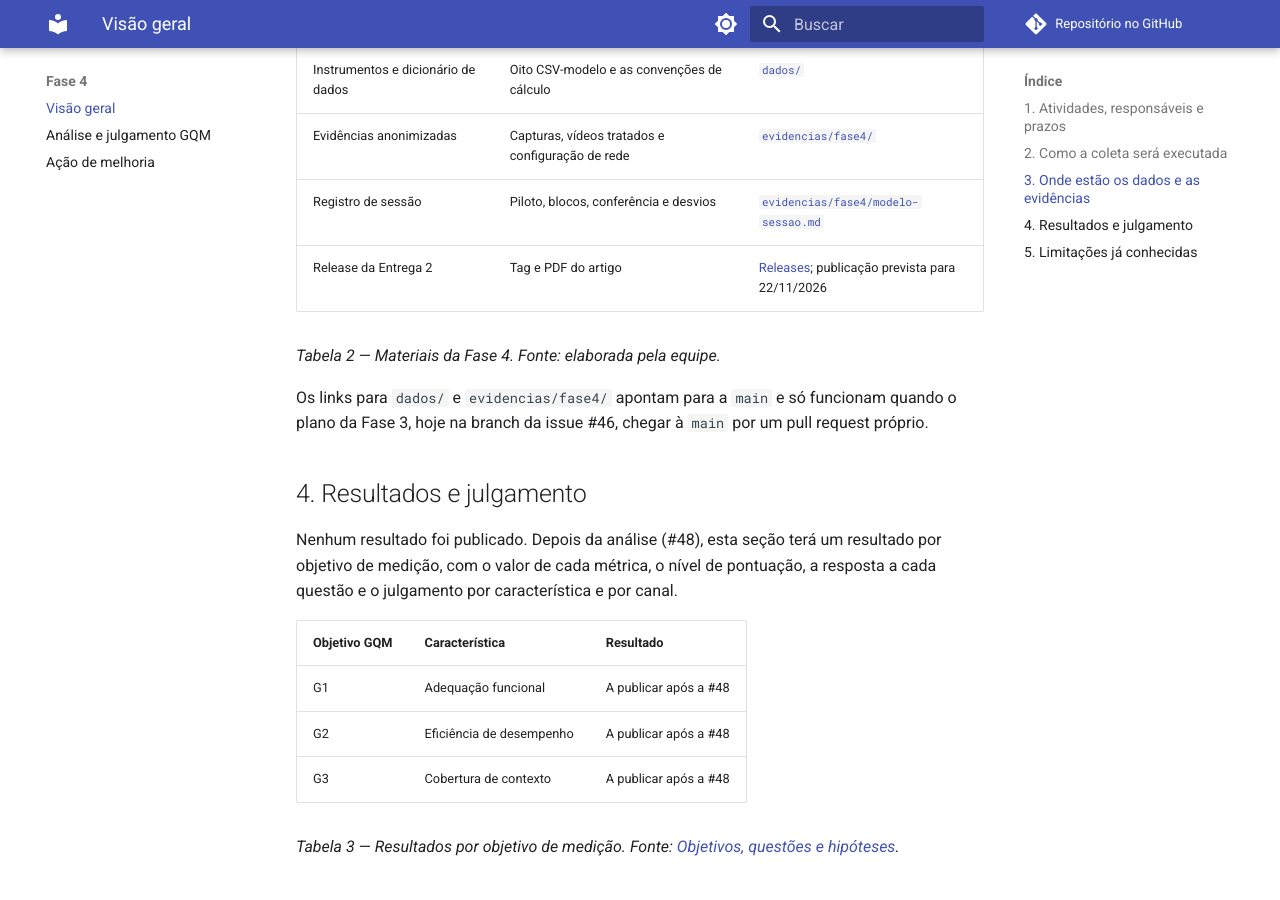
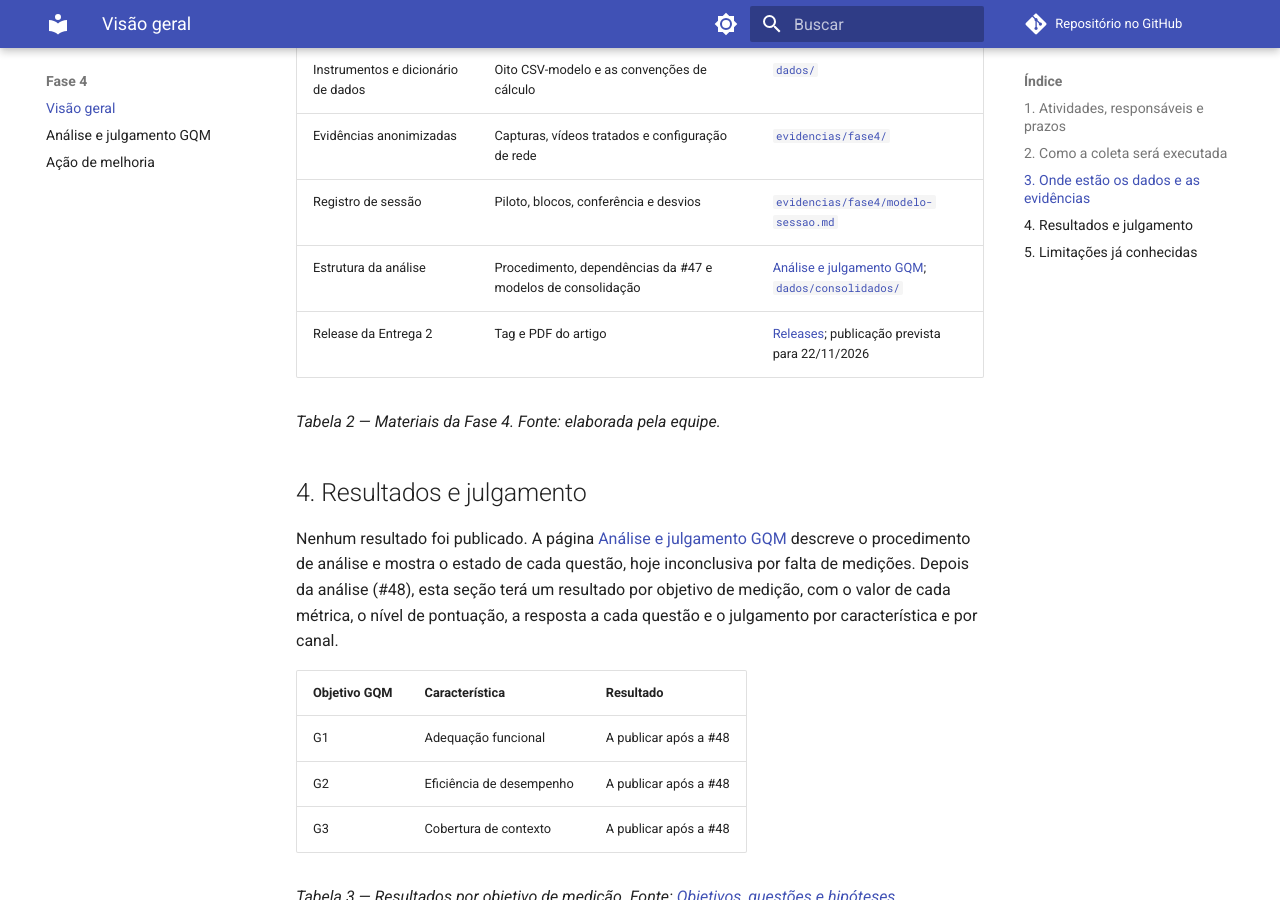
Before and after one commit to FCTE-Qualidade-de-Software-1/2026-2_T02_KATHERINE_JOHNSON, an MkDocs documentation site: the page built from docs/fase4.md, in a window 1280 px wide and 900 px high, scrolled down 1731 px. Built offline with MkDocs 1.6.1 and Material for MkDocs 9.7.7, drawn with Linux system fonts in a browser that asks for light colours; comment, search, counter and statistics services are not loaded; some of the changed text lies outside the part shown.

Commit message:
docs(gitpage): liga a página de análise da Fase 4 e remove aviso desatualizado
- fase4.md aponta para fase4-analise.md (#62) e para dados/consolidados/
- remove a frase sobre links que só funcionariam depois da Fase 3 chegar à main,
  o que já aconteceu

```diff
--- a/docs/fase4.md
+++ b/docs/fase4.md
@@ -16,7 +16,7 @@ pelas evidências coletadas.
 | Atividade | Issue | Responsáveis | Prazo | Situação em 16/11 | Onde ficará o resultado |
 |---|---|---|---|---|---|
 | Coleta das medições e dados brutos (sessões S02 a S05) | [#47](https://github.com/FCTE-Qualidade-de-Software-1/2026-2_T02_KATHERINE_JOHNSON/issues/47) | Hugo, Pedro Druck, Philipe | 18/11/2026 | Sem execução registrada; depende do piloto (S01) da Fase 3 | `dados/brutos/` e `evidencias/fase4/` |
-| Análise, respostas às questões GQM e julgamento | [#48](https://github.com/FCTE-Qualidade-de-Software-1/2026-2_T02_KATHERINE_JOHNSON/issues/48) | Pedro Henrique, Philipe; revisão de Heitor | 20/11/2026 | Aguarda os dados conferidos da #47 | Seção 4 desta página e artigo |
+| Análise, respostas às questões GQM e julgamento | [#48](https://github.com/FCTE-Qualidade-de-Software-1/2026-2_T02_KATHERINE_JOHNSON/issues/48) | Pedro Henrique, Philipe; revisão de Heitor | 20/11/2026 | Aguarda os dados conferidos da #47 | [Análise e julgamento GQM](fase4-analise.md) e artigo |
 | Ação de melhoria obrigatória | [#36](https://github.com/FCTE-Qualidade-de-Software-1/2026-2_T02_KATHERINE_JOHNSON/issues/36) | Pedro Druck | 21/11/2026 | Ação ainda não escolhida | [Ação de melhoria](fase4-melhoria.md) |
 
 *Tabela 1 — Atividades da Fase 4. Fonte: issues #36, #47 e #48 e coleta intermediária PSM/CID de 10/11/2026.*
@@ -52,16 +52,16 @@ Regras de integridade que valem para toda a fase:
 | Instrumentos e dicionário de dados | Oito CSV-modelo e as convenções de cálculo | [`dados/`](https://github.com/FCTE-Qualidade-de-Software-1/2026-2_T02_KATHERINE_JOHNSON/tree/main/dados) |
 | Evidências anonimizadas | Capturas, vídeos tratados e configuração de rede | [`evidencias/fase4/`](https://github.com/FCTE-Qualidade-de-Software-1/2026-2_T02_KATHERINE_JOHNSON/tree/main/evidencias/fase4) |
 | Registro de sessão | Piloto, blocos, conferência e desvios | [`evidencias/fase4/modelo-sessao.md`](https://github.com/FCTE-Qualidade-de-Software-1/2026-2_T02_KATHERINE_JOHNSON/blob/main/evidencias/fase4/modelo-sessao.md) |
+| Estrutura da análise | Procedimento, dependências da #47 e modelos de consolidação | [Análise e julgamento GQM](fase4-analise.md); [`dados/consolidados/`](https://github.com/FCTE-Qualidade-de-Software-1/2026-2_T02_KATHERINE_JOHNSON/tree/main/dados/consolidados) |
 | Release da Entrega 2 | Tag e PDF do artigo | [Releases](https://github.com/FCTE-Qualidade-de-Software-1/2026-2_T02_KATHERINE_JOHNSON/releases); publicação prevista para 22/11/2026 |
 
 *Tabela 2 — Materiais da Fase 4. Fonte: elaborada pela equipe.*
 
-Os links para `dados/` e `evidencias/fase4/` apontam para a `main` e só funcionam quando o plano
-da Fase 3, hoje na branch da issue #46, chegar à `main` por um pull request próprio.
-
 ## 4. Resultados e julgamento
 
-Nenhum resultado foi publicado. Depois da análise (#48), esta seção terá um resultado por
+Nenhum resultado foi publicado. A página [Análise e julgamento GQM](fase4-analise.md) descreve o
+procedimento de análise e mostra o estado de cada questão, hoje inconclusiva por falta de
+medições. Depois da análise (#48), esta seção terá um resultado por
 objetivo de medição, com o valor de cada métrica, o nível de pontuação, a resposta a cada questão
 e o julgamento por característica e por canal.
 
```
